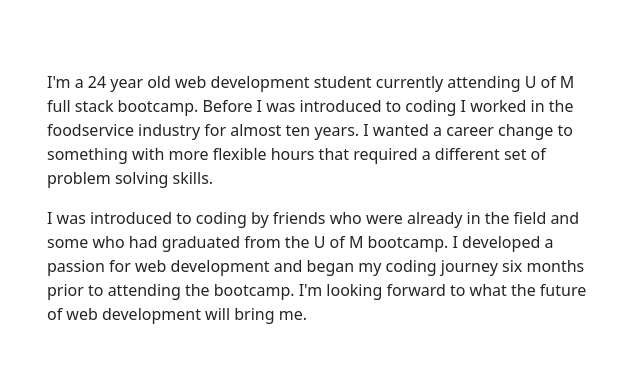
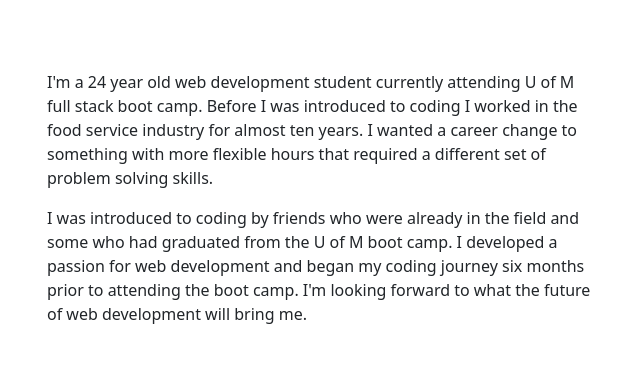
Before and after one commit to Gatewayss/gage-portfolio-site, a plain HTML site: page index.html in a window 1280 px wide. Shown: the part 839-1215 px from the top of the page, 605-1245 px from the left. Drawn offline with nearby package versions, Linux system fonts and the light colour scheme.

Commit message:
fix typos in about me section

```diff
--- a/index.html
+++ b/index.html
@@ -102,11 +102,11 @@
       </div>
       <div class="col">
         <p>
-        I'm a 24 year old web development student currently attending U of M full stack bootcamp. Before I was introduced to coding I worked in the foodservice industry for almost ten years. I wanted a career change to something with more flexible hours that required a different set of problem solving skills.
+        I'm a 24 year old web development student currently attending U of M full stack boot camp. Before I was introduced to coding I worked in the food service industry for almost ten years. I wanted a career change to something with more flexible hours that required a different set of problem solving skills.
         </p>
 
         <p>
-        I was introduced to coding by friends who were already in the field and some who had graduated from the U of M bootcamp. I developed a passion for web development and began my coding journey six months prior to attending the bootcamp. I'm looking forward to what the future of web development will bring me.
+        I was introduced to coding by friends who were already in the field and some who had graduated from the U of M boot camp. I developed a passion for web development and began my coding journey six months prior to attending the boot camp. I'm looking forward to what the future of web development will bring me.
         </p>
       </div>
       </div>
```
